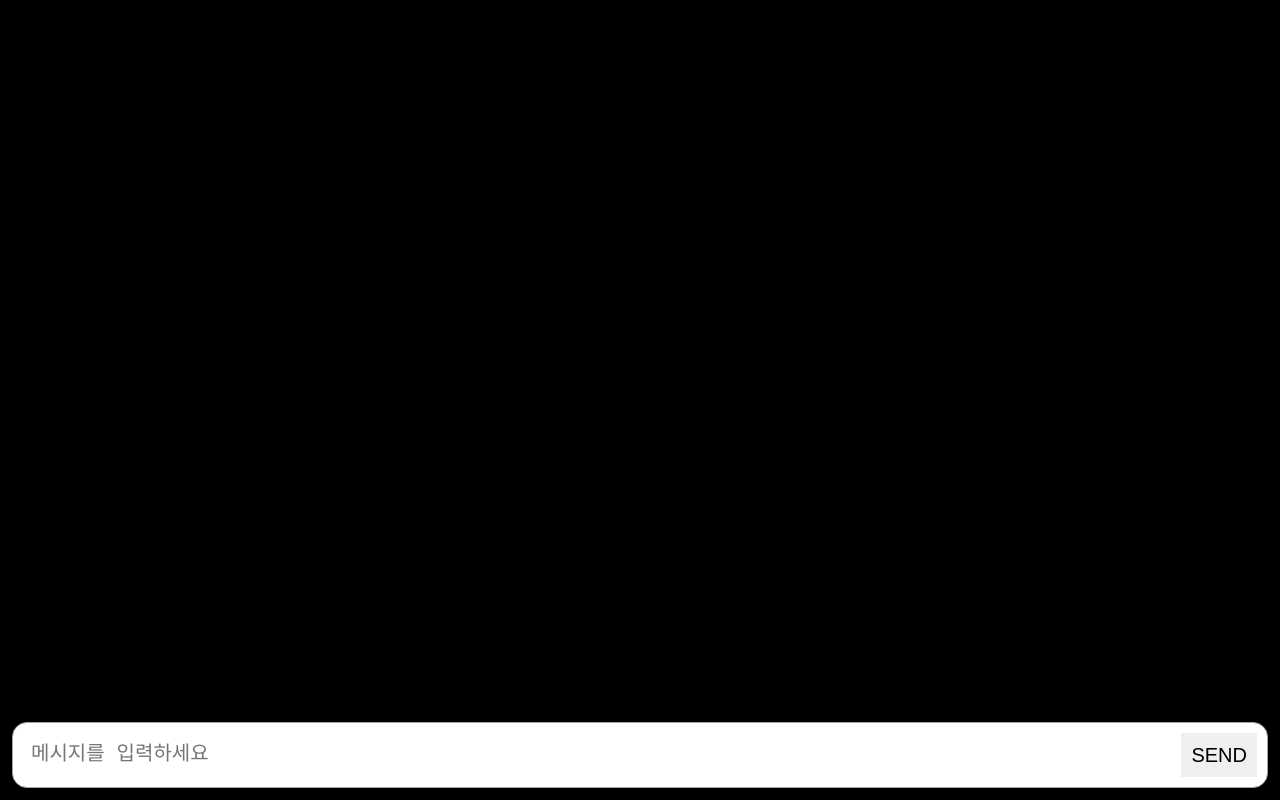
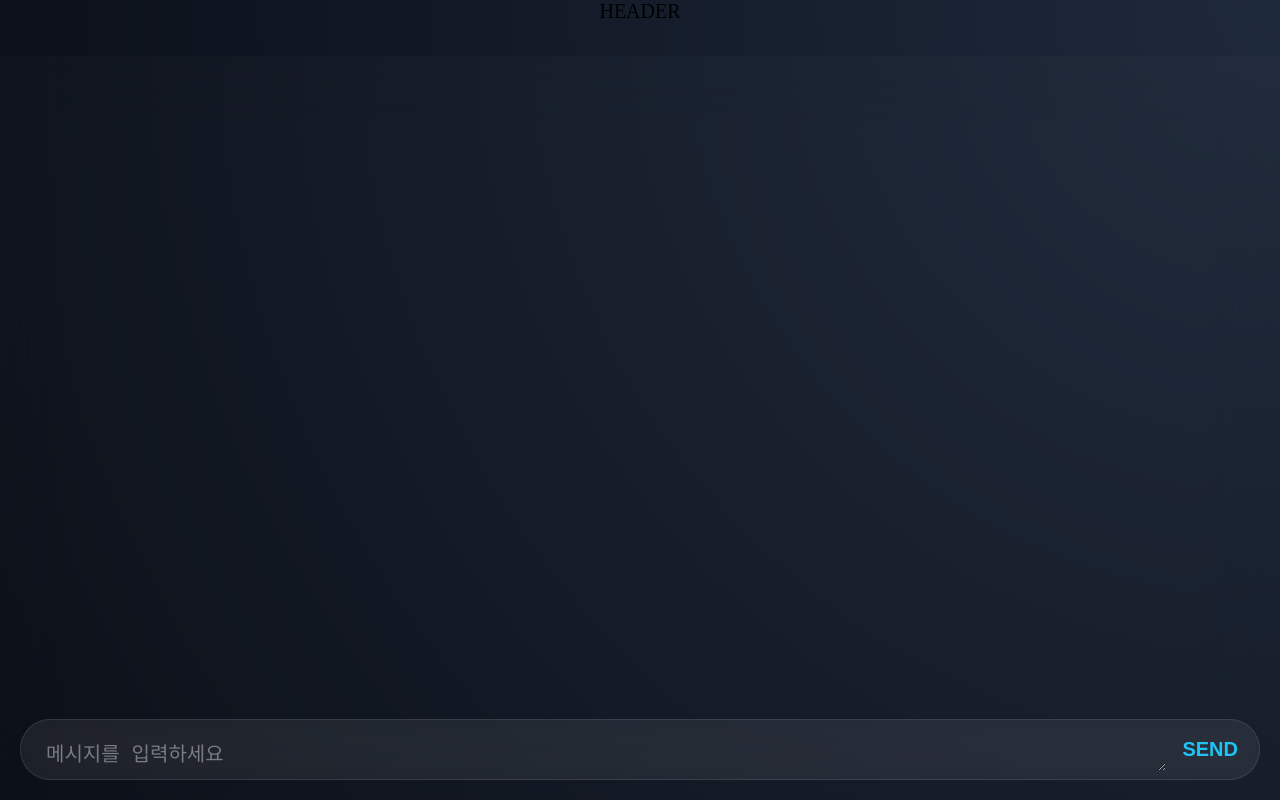
Before and after one commit to light11014/woori-chatbot-practice, a website: page public/index.html in a window 1280 px wide. Drawn offline with Linux system fonts and the light colour scheme.

Commit message:
feature: style

```diff
--- a/public/style.css
+++ b/public/style.css
@@ -17,18 +17,14 @@ body {
 }
 
 .app {
-  height: 100%;
+    height: 100vh;
+    width: 100vw;
     display: flex;
     flex-direction: column;
-  padding: 12px;
-
-  background: black;
-  /* background: linear-gradient(
-    0,
-    rgba(255, 255, 255, 1) 0%,
-    rgba(32, 196, 244, 1) 50%,
-    rgba(0, 131, 202, 1) 100%
-  ); */
+    padding: 0; /* 여백 제거 */
+    margin: 0;
+    background: radial-gradient(circle at top right, #1e293b, #080c14);
+    overflow: hidden;
 }
 
 header {
@@ -38,9 +34,16 @@ header {
 }
 
 .chat-container {
-  flex: 1;
+    flex: 1; /* 남은 공간 모두 차지 */
+    width: 100%;
     height: 100%;
-  overflow: hidden;
+    max-width: none; /* 너비 제한 해제 */
+
+    background: rgba(255, 255, 255, 0.02);
+    backdrop-filter: blur(30px);
+    border: none; /* 전체화면일 땐 테두리가 없는 게 깔끔함 */
+    border-radius: 0; /* 모서리 둥글기 제거 */
+
     display: flex;
     flex-direction: column;
 }
@@ -50,15 +53,15 @@ header {
     flex: 1;
     overflow-y: auto;
     height: 100%;
-
     display: flex;
     flex-direction: column;
+    padding: 20px 24px;
 }
 
 .message {
     display: flex;
     width: 100%;
-  height: 50px;
+    height: auto;
     margin: 6px 0;
 }
 
@@ -68,7 +71,6 @@ header {
     border-radius: 14px;
     line-height: 1.4;
     word-break: break-word;
-  background-color: #9aa6b2;
 }
 
 .message.user {
@@ -81,33 +83,39 @@ header {
 
 /* 입력 */
 .chat-input {
-  border: 1px solid var(--color-border);
-  padding: 10px;
-  background: #fff;
+    margin: 20px;
+    background: rgba(255, 255, 255, 0.06);
+    backdrop-filter: blur(10px);
+    border: 1px solid rgba(255, 255, 255, 0.1);
+    border-radius: 30px;
+    padding: 8px 15px;
     display: flex;
-  height: auto;
-
-  border-radius: 15px;
+    align-items: center;
 }
 
 #input-textarea {
-  width: 100%;
-  resize: none;
-  overflow: hidden;
-  line-height: 1.4;
-  padding: 8px;
+    background: transparent;
+    color: white;
     border: none;
     outline: none;
+    padding: 10px;
+    flex: 1;
+    overflow: hidden;
+}
+
+#input-textarea::placeholder {
+    color: rgba(255, 255, 255, 0.4);
 }
 
 /* 버튼 */
 .icon-btn {
-  width: auto;
-  height: 100%;
+    background: transparent;
+    color: var(--woori-light-blue);
+    font-weight: bold;
     border: none;
-  /* background: transparent; */
-  padding: 10px;
     cursor: pointer;
+    margin-left: 10px;
+    transition: transform 0.2s;
 }
 
 .icon-btn img {
@@ -123,21 +131,22 @@ header {
 }
 
 .glass-card {
-  width: 240px;
-  height: 360px;
-  background: rgba(255, 255, 255, 0.23);
+    width: fit-content;
+    max-width: 75%;
+    height: auto;
+    padding: 14px 20px;
+    margin: 8px 0; /* 말풍선 사이 간격 */
+
+    background: rgba(255, 255, 255, 0.05);
     backdrop-filter: blur(15px);
-  -webkit-backdrop-filter: blur(15px);
+    border: 1px solid rgba(255, 255, 255, 0.08); /* 테두리 더 연하게 */
     border-radius: 20px;
-  border: 1px solid rgba(255, 255, 255, 0.3);
-  box-shadow: 0 8px 32px rgba(0, 0, 0, 0.1),
-    inset 0 1px 0 rgba(255, 255, 255, 0.5),
-    inset 0 -1px 0 rgba(255, 255, 255, 0.1),
-    inset 0 0 60px 30px rgba(255, 255, 255, 3);
+    color: white;
     position: relative;
-  overflow: hidden;
+    box-shadow: 0 8px 32px 0 rgba(0, 0, 0, 0.2);
 }
 
+/* 3. 너무 강했던 왼쪽/위쪽 선 약화 (불투명도 조절) */
 .glass-card::before {
     content: "";
     position: absolute;
@@ -145,10 +154,11 @@ header {
     left: 0;
     right: 0;
     height: 1px;
+    /* [수정] 0.8이었던 값을 0.3으로 낮춰 은은한 하이라이트만 남김 */
     background: linear-gradient(
         90deg,
         transparent,
-    rgba(255, 255, 255, 0.8),
+        rgba(255, 255, 255, 0.3),
         transparent
     );
 }
@@ -160,10 +170,11 @@ header {
     left: 0;
     width: 1px;
     height: 100%;
+    /* [수정] 0.8이었던 값을 0.2 정도로 낮춤 */
     background: linear-gradient(
         180deg,
-    rgba(255, 255, 255, 0.8),
+        rgba(255, 255, 255, 0.3),
         transparent,
-    rgba(255, 255, 255, 0.3)
+        rgba(255, 255, 255, 0.1)
     );
 }
```
Lines whose indentation alone changed are shown as unchanged.
